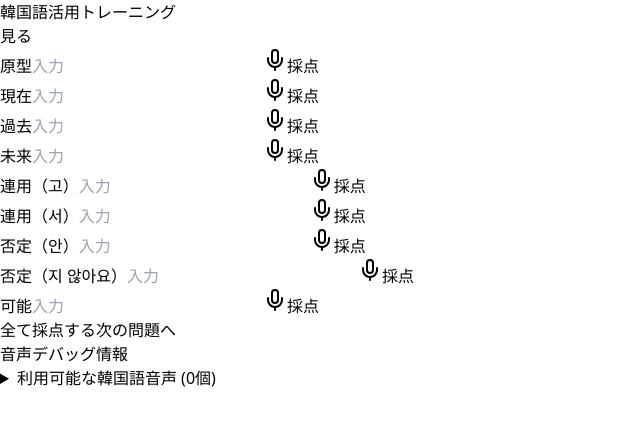
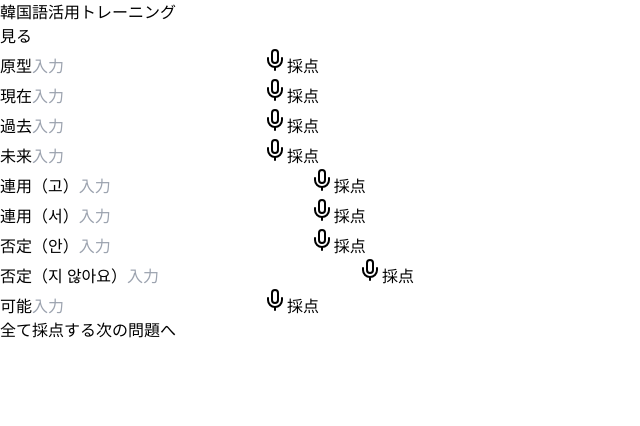
Before and after one commit to thekiai/word-katsuyou, a React (Vite) app: page / in a window 1280 px wide. Shown: the top 426 px of the page, without its empty margins (0-640 px from the left). Built offline with nearby package versions, Linux system fonts and the light colour scheme.

Commit message:
音声デバッグ情報を削除

```diff
--- a/src/App.tsx
+++ b/src/App.tsx
@@ -4,11 +4,9 @@ import { ExampleSentence } from './components/ExampleSentence';
 import { VerbEntry, ConjugationType, AnswerResult } from './types';
 import { loadVerbs } from './utils/parseCSV';
 import { CONJUGATION_FIELDS } from './constants';
-import { useSpeechSynthesis } from './hooks/useSpeechSynthesis';
 import './App.css';
 
 function App() {
-  const { voices, currentVoice } = useSpeechSynthesis();
   const [verbs, setVerbs] = useState<VerbEntry[]>([]);
   const [currentVerb, setCurrentVerb] = useState<VerbEntry | null>(null);
   const [loading, setLoading] = useState(true);
@@ -271,30 +269,6 @@ function App() {
             japanese={currentVerb[randomExampleKey].exampleJa}
           />
         )}
-
-        {/* Voice Debug Info */}
-        <div className="mt-6 p-4 bg-gray-100 rounded-lg text-xs">
-          <h3 className="font-semibold mb-2">音声デバッグ情報</h3>
-          {currentVoice && (
-            <p className="mb-2">
-              <span className="font-semibold">使用中:</span> {currentVoice}
-            </p>
-          )}
-          <details>
-            <summary className="cursor-pointer font-semibold mb-1">
-              利用可能な韓国語音声 ({voices.filter(v => v.lang.startsWith('ko')).length}個)
-            </summary>
-            <ul className="ml-4 mt-2 space-y-1">
-              {voices
-                .filter((voice) => voice.lang === 'ko-KR' || voice.lang.startsWith('ko'))
-                .map((voice, index) => (
-                  <li key={index} className="break-words">
-                    {voice.name} ({voice.lang})
-                  </li>
-                ))}
-            </ul>
-          </details>
-        </div>
       </div>
     </div>
   );
```
